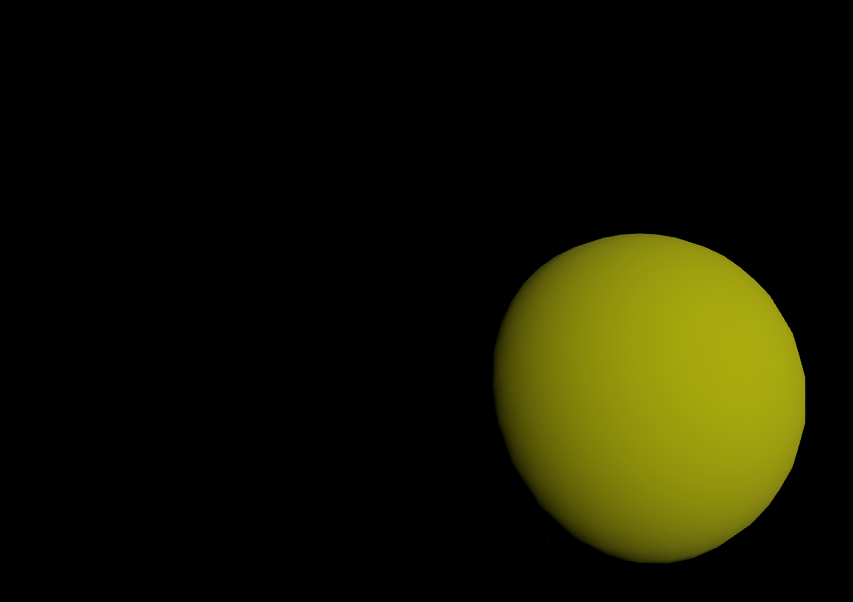
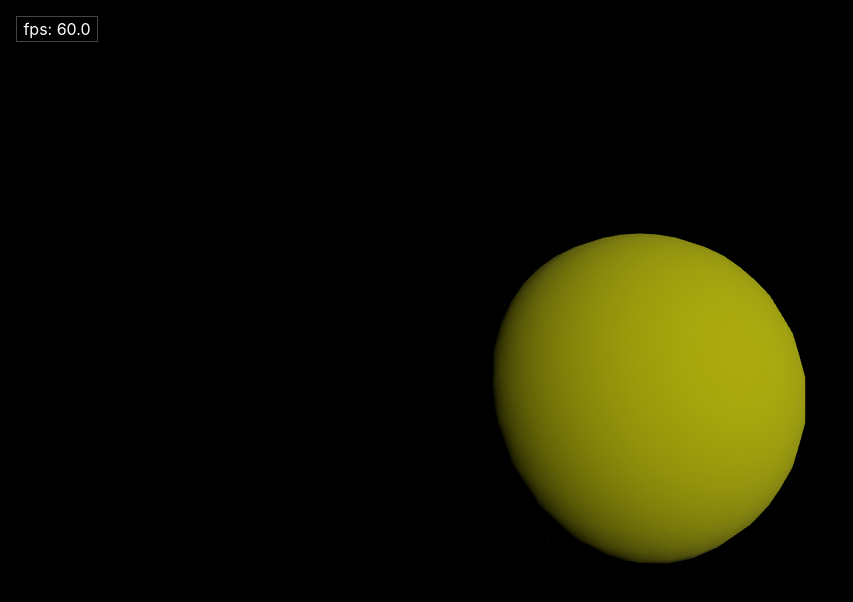
Before and after one commit to viridia/demo-rapier-three, a React (Vite) app: page / in a window 1280 px wide. Shown: the top 602 px of the page, without its empty margins (0-853 px from the left). Built offline with nearby package versions, Linux system fonts and the light colour scheme.

Commit message:
Added FPS counter.

```diff
--- a/src/App.tsx
+++ b/src/App.tsx
@@ -1,10 +1,10 @@
 import React, { useEffect, useState } from 'react';
-import { engineInstance } from './Engine';
-import { useSignalValue } from './lib/Signal';
 import './App.css';
+import { FPSCounter } from './ui/FPSCounter';
+import { useEngine } from './useEngine';
 
 function App() {
-  const engine = useSignalValue(engineInstance);
+  const engine = useEngine();
   const [renderElt, setRenderElt] = useState<HTMLElement | null>(null);
 
   // Dispose of the engine when this is unmounted, or when engine changes.
@@ -18,15 +18,9 @@ function App() {
     }
   }, [renderElt, engine]);
 
-  return <div className="scene" ref={setRenderElt}></div>;
-}
-
-// Handle hot reloading of the engine
-if (import.meta.hot) {
-  import.meta.hot.accept('./Engine', newEngine => {
-    const { Engine } = newEngine;
-    engineInstance.put(new Engine());
-  });
+  return <div className="scene" ref={setRenderElt}>
+    <FPSCounter />
+  </div>;
 }
 
 export default App;
--- a/src/lib/Signal.ts
+++ b/src/lib/Signal.ts
@@ -17,7 +17,7 @@ export class Signal<T> {
   }
 
   /** Update the value of the signal. */
-  public put(newValue: T): void {
+  public set(newValue: T): void {
     if (this.value !== newValue) {
       this.value = newValue;
       if (this.observers) {
@@ -65,5 +65,5 @@ export function useSignalValue<T>(signal: Signal<T>): T {
 /** Returns both the signal value and a setter; re-renders when signal changes. */
 export function useSignal<T>(signal: Signal<T>): [T, (value: T) => void] {
   const value = useSignalValue(signal);
-  return [value, signal.put.bind(signal)]
+  return [value, signal.set.bind(signal)]
 }
--- /dev/null
+++ b/src/ui/FPSCounter.css
@@ -0,0 +1,13 @@
+.fps-counter {
+  position: absolute;
+  left: 1rem;
+  top: 1rem;
+  width: 5rem;
+  height: 1.5rem;
+  display: flex;
+  align-items: center;
+  justify-content: center;
+  color: white;
+  border: 1px solid #ffffff44;
+  background-color: #00000044;
+}
--- /dev/null
+++ b/src/ui/FPSCounter.tsx
@@ -0,0 +1,29 @@
+import React, { FC, useEffect, useState } from 'react';
+import { useEngine } from '../useEngine';
+import './FPSCounter.css';
+
+const SAMPLE_WINDOW_SIZE = 20;
+
+/** Simple FPS counter */
+export const FPSCounter: FC = () => {
+  const engine = useEngine();
+  const [fps, setFps] = useState(0);
+
+  useEffect(() => {
+    if (engine) {
+      let frameCount = 0;
+      let totalTime = 0;
+      return engine.update.subscribe((_, deltaTime) => {
+        totalTime += deltaTime;
+        // Set the FPS counter every N frames.
+        if (++frameCount >= SAMPLE_WINDOW_SIZE) {
+          setFps(SAMPLE_WINDOW_SIZE / totalTime);
+          totalTime = 0;
+          frameCount = 0;
+        }
+      });
+    }
+  }, [engine]);
+
+  return <div className="fps-counter">fps: {fps.toFixed(1)}</div>;
+};
--- /dev/null
+++ b/src/useEngine.ts
@@ -0,0 +1,14 @@
+import { engineInstance } from './Engine';
+import { useSignalValue } from './lib/Signal';
+
+export const useEngine = () => useSignalValue(engineInstance);
+
+// Handle hot reloading of the engine. Currently this relies on React's update mechanism
+// to handle unmounting and remounting of the engine. It would be possible to do this without
+// React, but that is left as an exercise for the reader.
+if (import.meta.hot) {
+  import.meta.hot.accept('./Engine', newEngine => {
+    const { Engine } = newEngine;
+    engineInstance.set(new Engine());
+  });
+}
```
Also changed, not shown: 1 other file (tests, documents, lock files or other folders).
